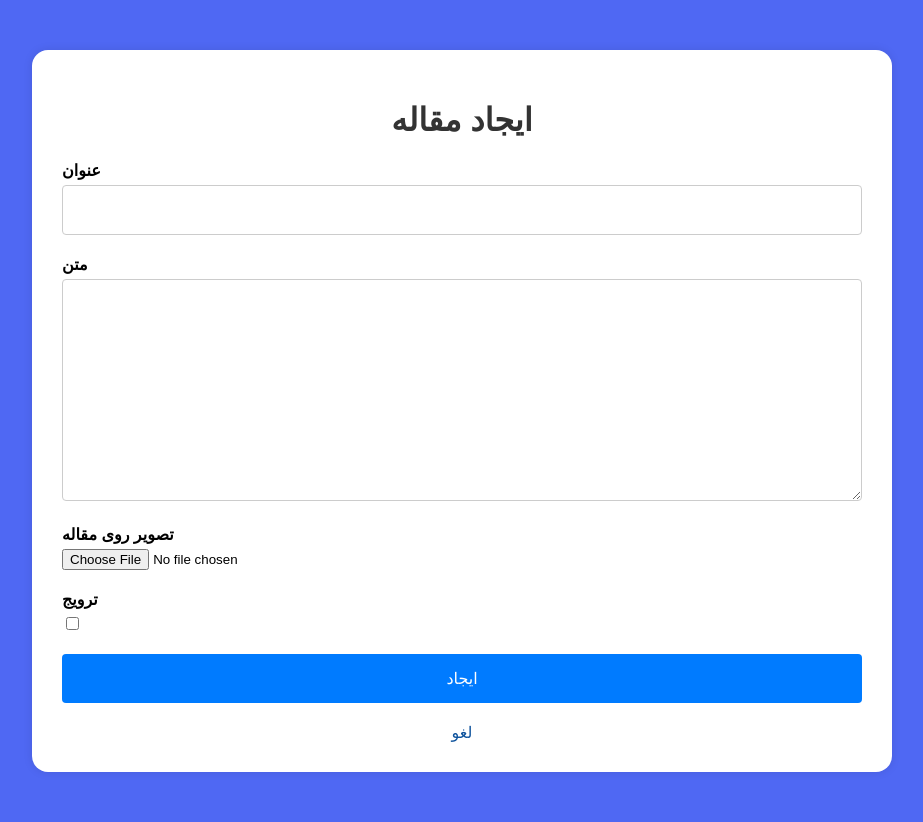
After one commit to rohollah-naghipour/BITLOG, a Django app: page /article_create/ in a window 1280 px wide. The commit adds this page. Shown: the whole page, without its empty margins (178-1101 px from the left). Run offline with Django 5.2, Linux system fonts and the light colour scheme; a user stored in the database is signed in; some libraries are stand-ins or nearby versions.

Commit message:
add register view and add template article_create form and view

```diff
--- /dev/null
+++ b/products/forms.py
@@ -0,0 +1,30 @@
+from django import forms
+from django.contrib.auth.models import User
+from django.contrib.auth.forms import UserCreationForm
+from products.models import Article
+
+class RegistrationForm(UserCreationForm):
+    first_name = forms.CharField(label="نام",max_length=100,required=True,widget=forms.TextInput(attrs={'placeholder': 'نام'}))
+    last_name = forms.CharField(label="نام خانوادگی",max_length=100,required=True,widget=forms.TextInput(attrs={'placeholder': 'نام خانوادگی'}))
+    email = forms.EmailField(label="ایمیل",max_length=100,required=True,widget=forms.EmailInput(attrs={'placeholder': 'ایمیل'}))
+
+    class Meta(UserCreationForm.Meta):
+        model = User
+        fields = ("username", "first_name", "last_name", "email")
+        widgets = {'username': forms.TextInput(attrs={'placeholder': 'نام کاربری'})}
+
+    password2 = forms.CharField(label="تکرار رمز عبور",widget=forms.PasswordInput(attrs={'placeholder': 'تکرار رمز عبور'}),required=True)
+
+    def clean_password2(self):
+        password = self.cleaned_data.get("password")
+        password2 = self.cleaned_data.get("password2")
+        if password != password2:
+            raise forms.ValidationError("رمزهای عبور باید یکسان باشند.")
+        return password2
+
+
+
+class ArticleForm(forms.ModelForm):
+    class Meta:
+        model = Article
+        fields = ['title', 'text', 'cover', 'promote']
--- /dev/null
+++ b/products/templates/article_form.html
@@ -0,0 +1,118 @@
+<!DOCTYPE html>
+<html lang="fa">
+<head>
+    <meta charset="UTF-8">
+    <meta name="viewport" content="width=device-width, initial-scale=1.0">
+    <title>{% if article %}ویرایش مقاله{% else %}ایجاد مقاله{% endif %}</title>
+<style>
+    body {
+        font-family: Arial, sans-serif;
+        background-color: #4f68f3;
+        margin: 0;
+        padding: 0;
+    }
+
+    .container {
+        max-width: 800px; /* عرض کانتینر را افزایش دادیم */
+        margin: 50px auto;
+        background: white;
+        padding: 30px; /* padding را افزایش دادیم */
+        border-radius: 16px; /* گوشه‌ها را گرد کردیم */
+        box-shadow: 0 0 10px rgba(0, 0, 0, 0.1);
+    }
+
+    h1.form-title {
+        text-align: center;
+        color: #333;
+    }
+
+    .input-group {
+        margin-bottom: 20px;
+    }
+
+    label {
+        display: block;
+        margin-bottom: 5px;
+        font-weight: bold;
+    }
+
+    input[type="text"],
+    textarea {
+        width: 100%;
+        padding: 15px;
+        border: 1px solid #ccc;
+        border-radius: 4px;
+        font-size: 16px;
+        box-sizing: border-box;
+        resize: vertical; /
+    }
+
+    textarea {
+        min-height: 200px;
+    }
+
+    input[type="file"] {
+        border: none;
+    }
+
+    .submit-button {
+        width: 100%;
+        padding: 15px;
+        background-color: #007bff;
+        color: white;
+        border: none;
+        border-radius: 4px;
+        cursor: pointer;
+        font-size: 16px;
+    }
+
+    .submit-button:hover {
+        background-color: #0056b3;
+    }
+
+    .cancel-button {
+        display: block;
+        text-align: center;
+        margin-top: 20px;
+        color: #0d529c;
+        text-decoration: none;
+        font-size: 16px;
+    }
+
+    .cancel-button:hover {
+        text-decoration: underline;
+    }
+
+</style>
+</head>
+<body>
+    <div class="container">
+        <h1 class="form-title">{% if article %}ویرایش مقاله{% else %}ایجاد مقاله{% endif %}</h1>
+        <form method="post" enctype="multipart/form-data">
+            {% csrf_token %}
+            <div class="input-group">
+                <label for="id_title">عنوان</label>
+                {{ form.title }}
+                {{ form.title.errors }}
+            </div>
+            <div class="input-group">
+                <label for="id_text">متن</label>
+                {{ form.text }}
+                {{ form.text.errors }}
+            </div>
+            <div class="input-group">
+                <label for="id_cover">تصویر روی مقاله</label>
+                {{ form.cover }}
+                {{ form.cover.errors }}
+            </div>
+            <div class="input-group">
+                <label for="id_promote">ترویج</label>
+                {{ form.promote }}
+                {{ form.promote.errors }}
+            </div>
+            <button type="submit" class="submit-button">{% if article %}به‌روزرسانی{% else %}ایجاد{% endif %}</button>
+        </form>
+        <a href="{% url 'home' %}" class="cancel-button">لغو</a>
+    </div>
+</body>
+</html>
--- a/products/urls.py
+++ b/products/urls.py
@@ -10,5 +10,6 @@ urlpatterns = [
     path('category/<str:cat>', views.CategoryView.as_view(), name = 'category'),
     path('single-article/<str:cat>', views.SingleArticle.as_view(), name = 'single-article'),
     path('login/', views.Login.as_view(), name = 'login'),
-    path('register/', views.Register.as_view(), name = 'register'),
+    path('register/', views.register_view, name = 'register'),
+    path('article_create/', views.article_create_update, name = 'article_create_update')
 ]
--- a/products/views.py
+++ b/products/views.py
@@ -1,22 +1,90 @@
 from django.shortcuts import render, redirect
 from django.views.generic import TemplateView
 from django.contrib import messages
+from django import forms
+from django.contrib.auth import authenticate, login
+from django.contrib.auth.hashers import check_password
+from django.db.models import Q
+from products.models import *
+from .forms import RegistrationForm
+from django.shortcuts import render, redirect, get_object_or_404
+from django.contrib.auth.decorators import login_required
+from .forms import ArticleForm
+from .models import Article
+import re as r
+from .forms import RegistrationForm
+from django.contrib.auth import login
 
-import re as r
 
-from products.models import *
+def register_view(request):
+    form = RegistrationForm()
+
+    if request.method == 'POST':
+        if form.is_valid():
+            form.save()
+            print("here")
+            username = form.cleaned_data['username']
+            password = form.cleaned_data['password']
+            print(username)
+            print(password)
+            user = authenticate(username=username, password=password)
+            print(user)
+            messages.success(request, "ثبت نام با موفقیت انجام شد.")
+            return redirect('home')
+        else:
+            return render(request, 'register.html', {'form': form})
+    else:
+        form = RegistrationForm()
+    return render(request, 'register.html', {'form': form})
+
+@login_required
+def article_create_update(request, pk=None):
+    if pk:
+        article = get_object_or_404(Article, pk=pk, author=request.user)
+    else:
+        article = None
+
+    if request.method == 'POST':
+        form = ArticleForm(request.POST, instance=article)
+        if form.is_valid():
+            article = form.save(commit=False)
+            article.author = request.user
+            article.save()
+            return redirect('home')
+    else:
+        form = ArticleForm(instance=article)
+    return render(request, 'article_form.html', {'form': form})
+
+
+#def register_view(request):
+    #if request.method == 'POST':
+        #form = RegistrationForm(request.POST)
+        #if form.is_valid():
+            #user = form.save()  # Save the user object
+            #login(request, user)
+            #messages.success(request, "ثبت نام با موفقیت انجام شد.")
+            #return redirect('profile')  # Redirect to profile page or another appropriate page after registration
+        #else:
+            #return render(request, 'register.html', {'form': form})
+    #else:
+        #form = RegistrationForm()
+    #return render(request, 'register.html', {'form': form})
 
 
 
+    #def get(self, request, **kwargs):
+        #if request.method == "POST":
+            #form = register(request.POST)
 
+            #if form.is_valid():
+                #return redirect("home")
+            #else:
+                #form = register()
+        #return render(request, "register.html", {"form": form})
 
 
 class Login(TemplateView):
     template_name = 'login.html'
-
-class Register(TemplateView):
-    template_name = 'register.html'
-
 
 
 class CategoryPage(TemplateView):
```
Also changed, not shown: products/templates/register.html (+36 -26 lines), products/templates/test.html (deleted, +0 -59 lines), db.sqlite3.
